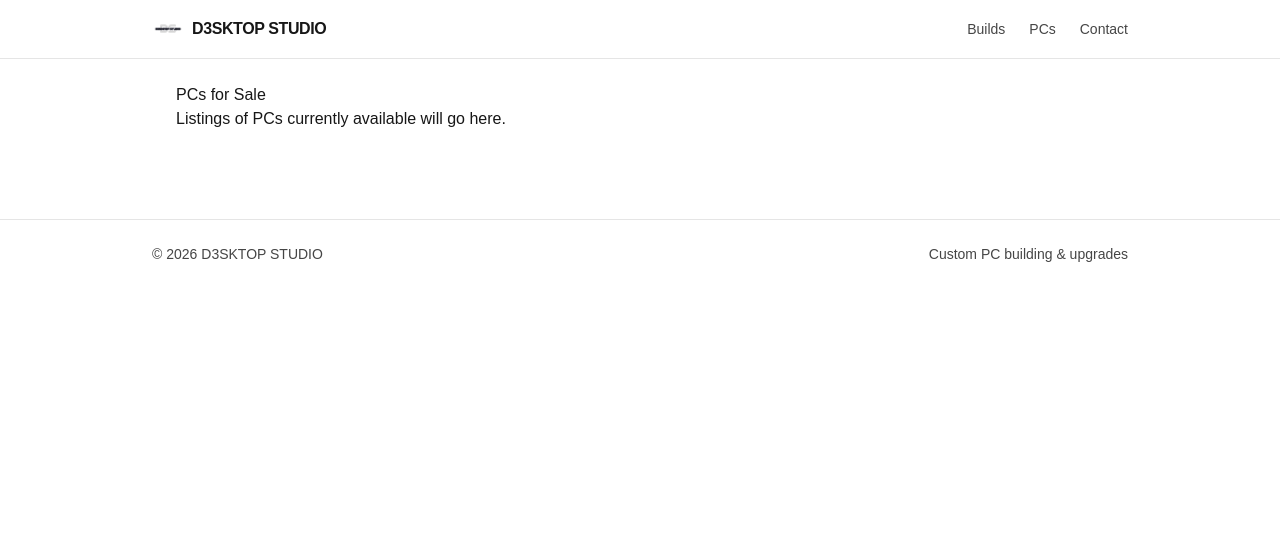
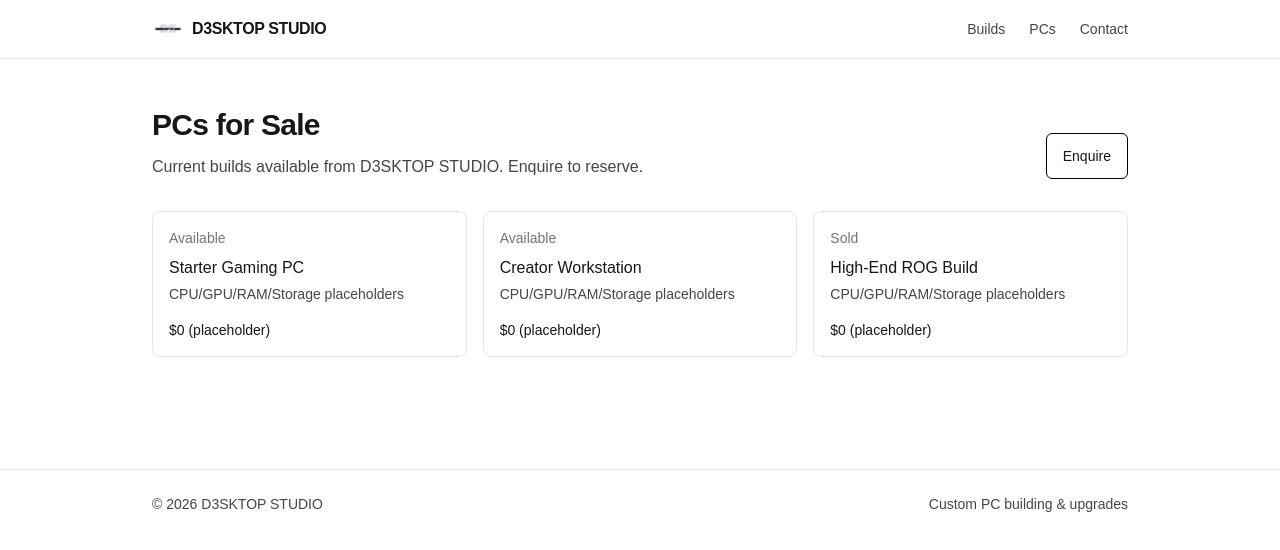
Before and after one commit to D3SKTOPSTUDIO/pc-builder-site, a Next.js app: page /pcs in a window 1280 px wide. Shown: the top 550 px of the page. Built offline with nearby package versions, Linux system fonts and the light colour scheme.

Commit message:
Style core pages with Tailwind

```diff
--- a/app/builds/page.tsx
+++ b/app/builds/page.tsx
@@ -1,8 +1,30 @@
 export default function BuildsPage() {
   return (
-    <main style={{ padding: 24 }}>
-      <h1>Builds</h1>
-      <p>Gallery of my past PC builds will go here.</p>
-    </main>
+    <div className="py-12">
+      <h1 className="text-3xl font-semibold tracking-tight">Builds</h1>
+      <p className="mt-3 max-w-2xl opacity-80">
+        Gallery of my past PC builds will go here.
+      </p>
+
+      <div className="mt-8 grid gap-4 sm:grid-cols-2 lg:grid-cols-3">
+        <div className="rounded-lg border border-black/10 p-4">
+          <div className="text-sm opacity-60">Placeholder</div>
+          <div className="mt-2 font-medium">Build #1</div>
+          <div className="mt-1 text-sm opacity-80">Specs + photo later</div>
+        </div>
+
+        <div className="rounded-lg border border-black/10 p-4">
+          <div className="text-sm opacity-60">Placeholder</div>
+          <div className="mt-2 font-medium">Build #2</div>
+          <div className="mt-1 text-sm opacity-80">Specs + photo later</div>
+        </div>
+
+        <div className="rounded-lg border border-black/10 p-4">
+          <div className="text-sm opacity-60">Placeholder</div>
+          <div className="mt-2 font-medium">Build #3</div>
+          <div className="mt-1 text-sm opacity-80">Specs + photo later</div>
+        </div>
+      </div>
+    </div>
   );
 }
--- a/app/contact/page.tsx
+++ b/app/contact/page.tsx
@@ -1,8 +1,19 @@
 export default function ContactPage() {
   return (
-    <main style={{ padding: 24 }}>
-      <h1>Contact</h1>
-      <p>Enquiry form will go here.</p>
-    </main>
+    <div className="py-12">
+      <h1 className="text-3xl font-semibold tracking-tight">Contact</h1>
+      <p className="mt-3 max-w-2xl opacity-80">
+        Send an enquiry to D3SKTOP STUDIO. (We’ll make this a proper multi-step
+        form soon.)
+      </p>
+
+      <div className="mt-8 rounded-lg border border-black/10 p-4">
+        <div className="text-sm opacity-60">Placeholder</div>
+        <div className="mt-2 font-medium">Enquiry Form</div>
+        <div className="mt-1 text-sm opacity-80">
+          Fields + options will go here next.
+        </div>
+      </div>
+    </div>
   );
 }
--- a/app/pcs/page.tsx
+++ b/app/pcs/page.tsx
@@ -1,8 +1,52 @@
+import Link from "next/link";
+
 export default function PCsPage() {
   return (
-    <main style={{ padding: 24 }}>
-      <h1>PCs for Sale</h1>
-      <p>Listings of PCs currently available will go here.</p>
-    </main>
+    <div className="py-12">
+      <div className="flex flex-wrap items-end justify-between gap-4">
+        <div>
+          <h1 className="text-3xl font-semibold tracking-tight">PCs for Sale</h1>
+          <p className="mt-3 max-w-2xl opacity-80">
+            Current builds available from D3SKTOP STUDIO. Enquire to reserve.
+          </p>
+        </div>
+
+        <Link
+          href="/contact"
+          className="inline-flex items-center justify-center rounded-md border border-black px-4 py-3 text-sm font-medium hover:opacity-90"
+        >
+          Enquire
+        </Link>
+      </div>
+
+      <div className="mt-8 grid gap-4 sm:grid-cols-2 lg:grid-cols-3">
+        <div className="rounded-lg border border-black/10 p-4">
+          <div className="text-sm opacity-60">Available</div>
+          <div className="mt-2 font-medium">Starter Gaming PC</div>
+          <div className="mt-1 text-sm opacity-80">
+            CPU/GPU/RAM/Storage placeholders
+          </div>
+          <div className="mt-4 text-sm font-medium">$0 (placeholder)</div>
+        </div>
+
+        <div className="rounded-lg border border-black/10 p-4">
+          <div className="text-sm opacity-60">Available</div>
+          <div className="mt-2 font-medium">Creator Workstation</div>
+          <div className="mt-1 text-sm opacity-80">
+            CPU/GPU/RAM/Storage placeholders
+          </div>
+          <div className="mt-4 text-sm font-medium">$0 (placeholder)</div>
+        </div>
+
+        <div className="rounded-lg border border-black/10 p-4">
+          <div className="text-sm opacity-60">Sold</div>
+          <div className="mt-2 font-medium">High-End ROG Build</div>
+          <div className="mt-1 text-sm opacity-80">
+            CPU/GPU/RAM/Storage placeholders
+          </div>
+          <div className="mt-4 text-sm font-medium">$0 (placeholder)</div>
+        </div>
+      </div>
+    </div>
   );
 }
```
